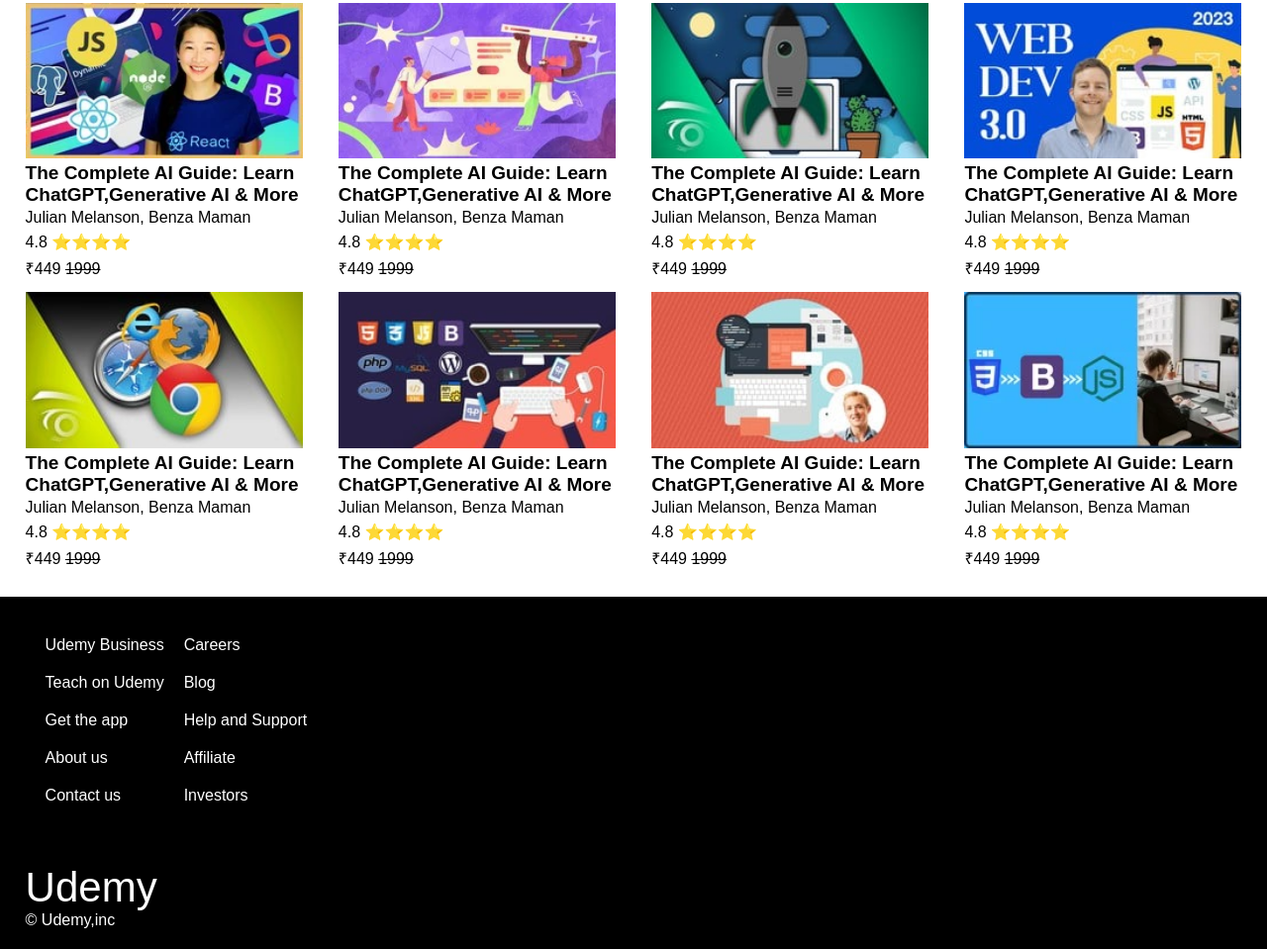
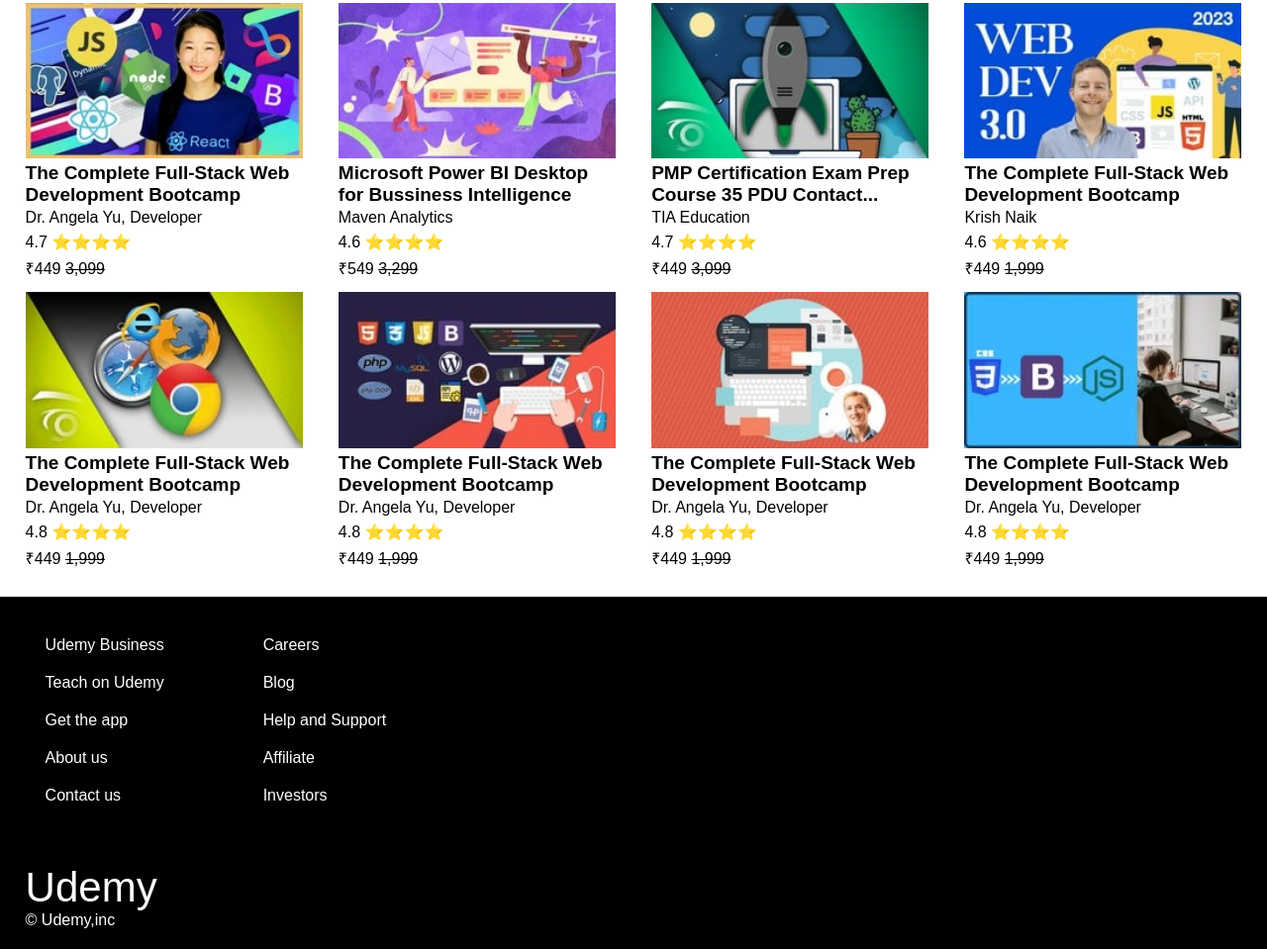
Before and after one commit to Harish718k/Udemyclone, a plain HTML site: page index.html in a window 1280 px wide. Shown: the part 1420-2379 px from the top of the page at 99% size. Drawn offline with Linux system fonts and the light colour scheme; a web font is replaced by a local one.

Commit message:
details added

```diff
--- a/index.html
+++ b/index.html
@@ -66,7 +66,7 @@
                         <h2>The Complete AI Guide: Learn ChatGPT,Generative AI & More</h2>
                         <p class="resorce">Julian Melanson, Benza Maman</p>
                         <p class="rating">4.8 &#x2B50;&#x2B50;&#x2B50;&#x2B50;</p>
-                        <p class="price">₹449 <span>1999</span></p>
+                        <p class="price">₹449 <span>1,999</span></p>
                     </div>
                 </div>
                 <div class="course_card">
@@ -77,7 +77,7 @@
                         <h2>The Complete Al-Powered Copywriting Course & ChatGPT...</h2>
                         <p class="resorce">Ing. Tomas Moravek, Learn Digital... </p>
                         <p class="rating">3.2 &#x2B50;&#x2B50;&#x2B50;</p>
-                        <p class="price">₹449 <span>1999</span></p>
+                        <p class="price">₹449 <span>1,999</span></p>
                     </div>
                 </div>
                 <div class="course_card">
@@ -88,7 +88,7 @@
                         <h2>ChatGPT, DeepSeek, Grok and 30+ More Al Marketing Assistants </h2>
                         <p class="resorce">Anton Varoniuk, Anton Voroniuk Suppor... </p>
                         <p class="rating">4.8 &#x2B50;&#x2B50;&#x2B50;&#x2B50;</p>
-                        <p class="price">₹449 <span>1999</span></p>
+                        <p class="price">₹449 <span>1,999</span></p>
                     </div>
                 </div>
                 <div class="course_card">
@@ -99,7 +99,7 @@
                         <h2>ChatGPT Masterclass: ChatGPT Guide for Beginners to Experts!</h2>
                         <p class="resorce">Lance junck, Ronit Ghosh</p>
                         <p class="rating">4.0 &#x2B50;&#x2B50;&#x2B50;&#x2B50;</p>
-                        <p class="price">₹349 <span>1999</span></p>
+                        <p class="price">₹349 <span>1,999</span></p>
                     </div>
                 </div>
             </div>
@@ -146,10 +146,10 @@
                     <img src="./images/popular_course1.webp" alt="">
                 </div>
                 <div class="course_content">
-                    <h2>The Complete AI Guide: Learn ChatGPT,Generative AI & More</h2>
-                    <p class="resorce">Julian Melanson, Benza Maman</p>
-                    <p class="rating">4.8 &#x2B50;&#x2B50;&#x2B50;&#x2B50;</p>
-                    <p class="price">₹449 <span>1999</span></p>
+                    <h2>The Complete Full-Stack Web Development Bootcamp</h2>
+                    <p class="resorce">Dr. Angela Yu, Developer</p>
+                    <p class="rating">4.7 &#x2B50;&#x2B50;&#x2B50;&#x2B50;</p>
+                    <p class="price">₹449 <span>3,099</span></p>
                 </div>
             </div>
             <div class="course_card">
@@ -157,10 +157,10 @@
                     <img src="./images/popular_course2.webp" alt="">
                 </div>
                 <div class="course_content">
-                    <h2>The Complete AI Guide: Learn ChatGPT,Generative AI & More</h2>
-                    <p class="resorce">Julian Melanson, Benza Maman</p>
-                    <p class="rating">4.8 &#x2B50;&#x2B50;&#x2B50;&#x2B50;</p>
-                    <p class="price">₹449 <span>1999</span></p>
+                    <h2>Microsoft Power BI Desktop for Bussiness Intelligence</h2>
+                    <p class="resorce">Maven Analytics</p>
+                    <p class="rating">4.6 &#x2B50;&#x2B50;&#x2B50;&#x2B50;</p>
+                    <p class="price">₹549 <span>3,299</span></p>
                 </div>
             </div>
             <div class="course_card">
@@ -168,10 +168,10 @@
                     <img src="./images/popular_course3.jpg" alt="">
                 </div>
                 <div class="course_content">
-                    <h2>The Complete AI Guide: Learn ChatGPT,Generative AI & More</h2>
-                    <p class="resorce">Julian Melanson, Benza Maman</p>
-                    <p class="rating">4.8 &#x2B50;&#x2B50;&#x2B50;&#x2B50;</p>
-                    <p class="price">₹449 <span>1999</span></p>
+                    <h2>PMP Certification Exam Prep Course 35 PDU Contact...</h2>
+                    <p class="resorce">TIA Education</p>
+                    <p class="rating">4.7 &#x2B50;&#x2B50;&#x2B50;&#x2B50;</p>
+                    <p class="price">₹449 <span>3,099</span></p>
                 </div>
             </div>
             <div class="course_card">
@@ -179,10 +179,10 @@
                     <img src="./images/popular_course4.jpg" alt="">
                 </div>
                 <div class="course_content">
-                    <h2>The Complete AI Guide: Learn ChatGPT,Generative AI & More</h2>
-                    <p class="resorce">Julian Melanson, Benza Maman</p>
-                    <p class="rating">4.8 &#x2B50;&#x2B50;&#x2B50;&#x2B50;</p>
-                    <p class="price">₹449 <span>1999</span></p>
+                    <h2>The Complete Full-Stack Web Development Bootcamp</h2>
+                    <p class="resorce">Krish Naik</p>
+                    <p class="rating">4.6 &#x2B50;&#x2B50;&#x2B50;&#x2B50;</p>
+                    <p class="price">₹449 <span>1,999</span></p>
                 </div>
             </div>
             <div class="course_card">
@@ -190,10 +190,10 @@
                     <img src="./images/popular_course5.jpg" alt="">
                 </div>
                 <div class="course_content">
-                    <h2>The Complete AI Guide: Learn ChatGPT,Generative AI & More</h2>
-                    <p class="resorce">Julian Melanson, Benza Maman</p>
+                    <h2>The Complete Full-Stack Web Development Bootcamp</h2>
+                    <p class="resorce">Dr. Angela Yu, Developer</p>
                     <p class="rating">4.8 &#x2B50;&#x2B50;&#x2B50;&#x2B50;</p>
-                    <p class="price">₹449 <span>1999</span></p>
+                    <p class="price">₹449 <span>1,999</span></p>
                 </div>
             </div>
             <div class="course_card">
@@ -201,10 +201,10 @@
                     <img src="./images/popular_course6.jpg" alt="">
                 </div>
                 <div class="course_content">
-                    <h2>The Complete AI Guide: Learn ChatGPT,Generative AI & More</h2>
-                    <p class="resorce">Julian Melanson, Benza Maman</p>
+                    <h2>The Complete Full-Stack Web Development Bootcamp</h2>
+                    <p class="resorce">Dr. Angela Yu, Developer</p>
                     <p class="rating">4.8 &#x2B50;&#x2B50;&#x2B50;&#x2B50;</p>
-                    <p class="price">₹449 <span>1999</span></p>
+                    <p class="price">₹449 <span>1,999</span></p>
                 </div>
             </div>
             <div class="course_card">
@@ -212,10 +212,10 @@
                     <img src="./images/popular_course7.jpg" alt="">
                 </div>
                 <div class="course_content">
-                    <h2>The Complete AI Guide: Learn ChatGPT,Generative AI & More</h2>
-                    <p class="resorce">Julian Melanson, Benza Maman</p>
+                    <h2>The Complete Full-Stack Web Development Bootcamp</h2>
+                    <p class="resorce">Dr. Angela Yu, Developer</p>
                     <p class="rating">4.8 &#x2B50;&#x2B50;&#x2B50;&#x2B50;</p>
-                    <p class="price">₹449 <span>1999</span></p>
+                    <p class="price">₹449 <span>1,999</span></p>
                 </div>
             </div>
             <div class="course_card">
@@ -223,10 +223,10 @@
                     <img src="./images/popular_course8.webp" alt="">
                 </div>
                 <div class="course_content">
-                    <h2>The Complete AI Guide: Learn ChatGPT,Generative AI & More</h2>
-                    <p class="resorce">Julian Melanson, Benza Maman</p>
+                    <h2>The Complete Full-Stack Web Development Bootcamp</h2>
+                    <p class="resorce">Dr. Angela Yu, Developer</p>
                     <p class="rating">4.8 &#x2B50;&#x2B50;&#x2B50;&#x2B50;</p>
-                    <p class="price">₹449 <span>1999</span></p>
+                    <p class="price">₹449 <span>1,999</span></p>
                 </div>
             </div>
         </div>
--- a/style.css
+++ b/style.css
@@ -65,6 +65,12 @@ header .nav1 ul{
     gap: 10px;
     align-items: center;
 }
+header .nav1 ul li{
+    cursor: pointer;
+}
+header .nav1 ul li:hover{
+    border-bottom: 3px solid black;
+}
 
 header .nav2{
     width: 100%;
@@ -89,7 +95,7 @@ header .nav2 ul li{
 }
 
 header .nav2 ul li:hover{
-    background-color: white;
+    background-color: rgb(255, 255, 255);
     color: rgb(162, 72, 245);
 }
 
@@ -210,14 +216,20 @@ footer .footer_container{
 
 footer .footer_container .links{
     display: flex;
-    gap: 20px;
+    gap: 100px;
     margin-left: 20px;
     margin-bottom: 40px;
 }
 
 .footer_container .links div ul li{
     list-style: none;
+    width: fit-content;
     margin: 20px 0px;
+    transition: 0.3s ease;
+}
+.footer_container .links div ul li:hover{
+    text-decoration: underline 2px;
+
 }
 
 @keyframes ads {
```
